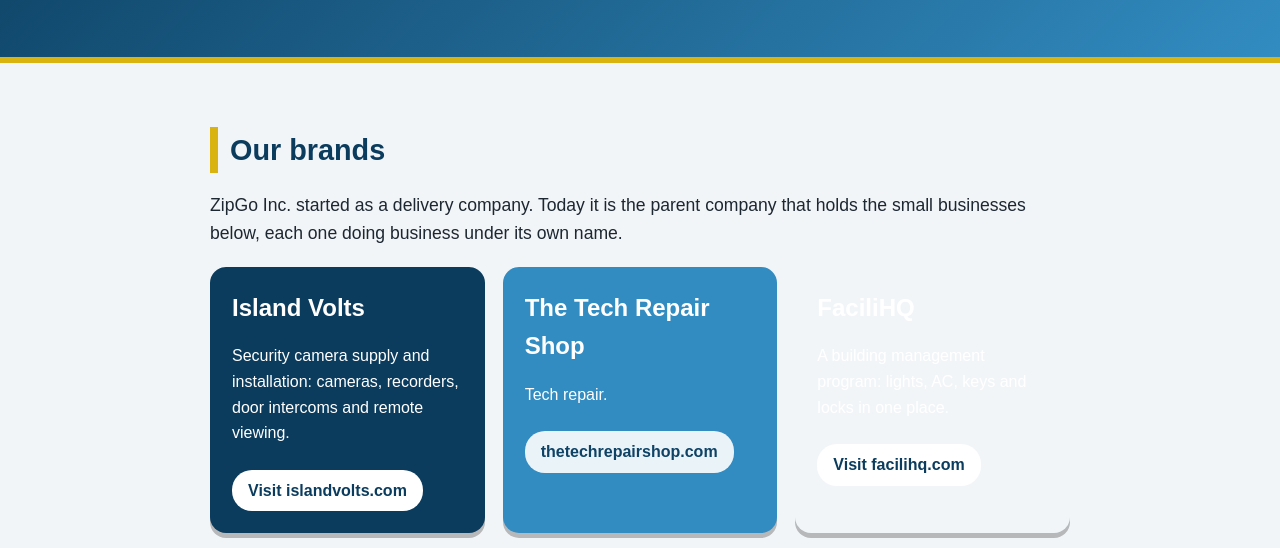
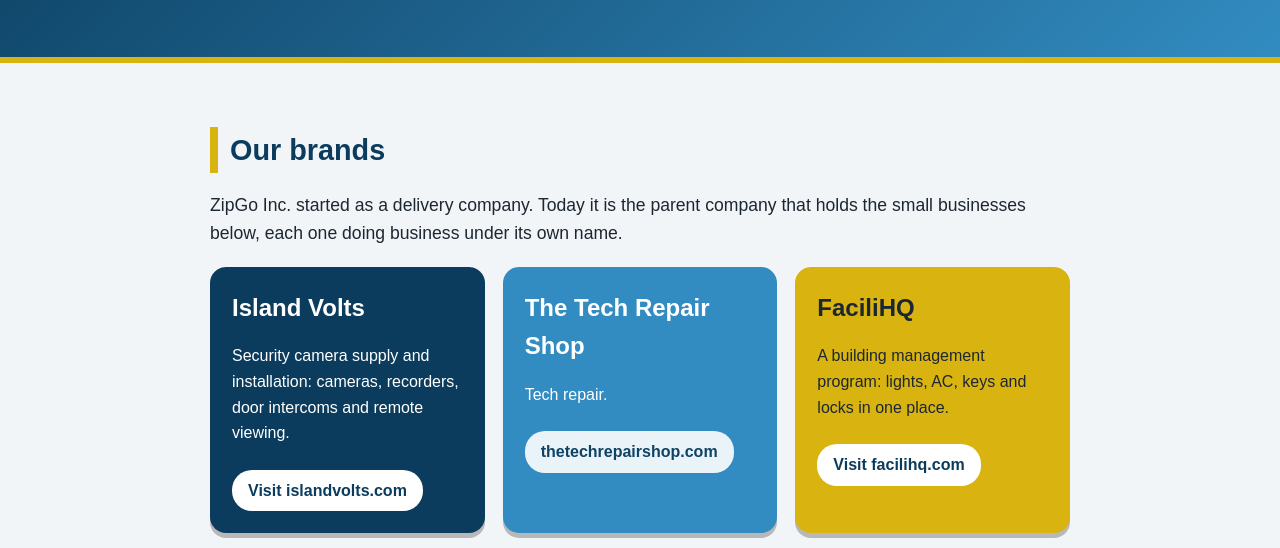
Before and after one commit to zipgosi/admin, a plain HTML site: page index.html in a window 1280 px wide. Shown: the part 241-789 px from the top of the page. Drawn offline with Linux system fonts and the light colour scheme.

Commit message:
Add new card color class to home.css

```diff
--- a/home.css
+++ b/home.css
@@ -6,7 +6,7 @@
 main{padding:30px 0 40px}h2{color:#0b3c5d;font-size:1.8rem;margin:34px 0 8px;border-left:8px solid #d9b310;padding-left:12px}.intro{font-size:1.1rem}
 .cards{display:flex;flex-wrap:wrap;gap:18px;margin:20px 0}
 .card{flex:1 1 250px;border-radius:16px;padding:22px;color:#fff;box-shadow:0 5px 0 rgba(0,0,0,.25)}
-.card h3{margin:0 0 8px;font-size:1.5rem}.c1{background:#0b3c5d}.c2{background:#328cc1}.c3{background:#6b7f91;color:#fff}
+.card h3{margin:0 0 8px;font-size:1.5rem}.c1{background:#0b3c5d}.c2{background:#328cc1}.c3{background:#6b7f91;color:#fff}.c4{background:#d9b310;color:#1d2731}
 .btn{display:inline-block;background:#fff;color:#0b3c5d;font-weight:bold;padding:8px 16px;border-radius:20px;text-decoration:none;margin-top:8px}
 .btn.off{opacity:.9}.c3 .btn{background:#d9b310;color:#1d2731}
 footer{background:#1d2731;color:#dfe6ec;padding:18px 0;font-size:.85rem}footer a{color:#d9b310;margin-right:16px}
```
